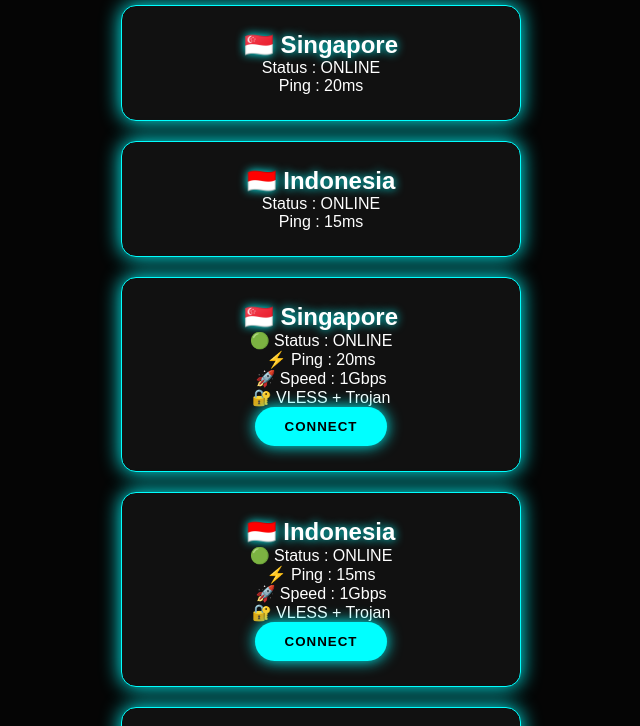
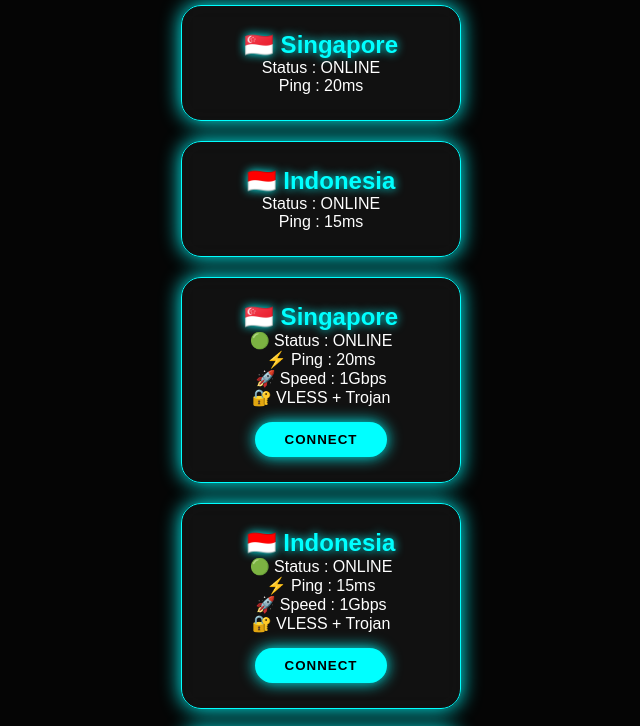
Before and after one commit to dais141101-ship-it/SangatVpn, a plain HTML site: page server.html in a window 1280 px wide. Shown: the part 161-887 px from the top of the page, without its empty margins (319-959 px from the left). Drawn offline with Linux system fonts and the light colour scheme.

Commit message:
Update style.css

```diff
--- a/style.css
+++ b/style.css
@@ -92,3 +92,69 @@
  font-weight:bold;
  letter-spacing:1px;
 }
+.section{
+padding:60px 20px;
+text-align:center;
+}
+
+
+.cards{
+display:flex;
+justify-content:center;
+gap:20px;
+flex-wrap:wrap;
+}
+
+
+.card{
+
+background:rgba(255,255,255,.05);
+
+border:1px solid cyan;
+
+padding:25px;
+
+width:280px;
+
+border-radius:20px;
+
+box-shadow:
+0 0 20px cyan;
+
+backdrop-filter:blur(10px);
+
+}
+
+
+.card:hover{
+
+transform:translateY(-10px);
+
+box-shadow:
+0 0 40px magenta;
+
+}
+
+
+.card h2{
+
+color:#00ffff;
+
+}
+
+
+.card button{
+
+margin-top:15px;
+
+padding:10px 30px;
+
+border:0;
+
+border-radius:20px;
+
+background:#00ffff;
+
+font-weight:bold;
+
+}
```
